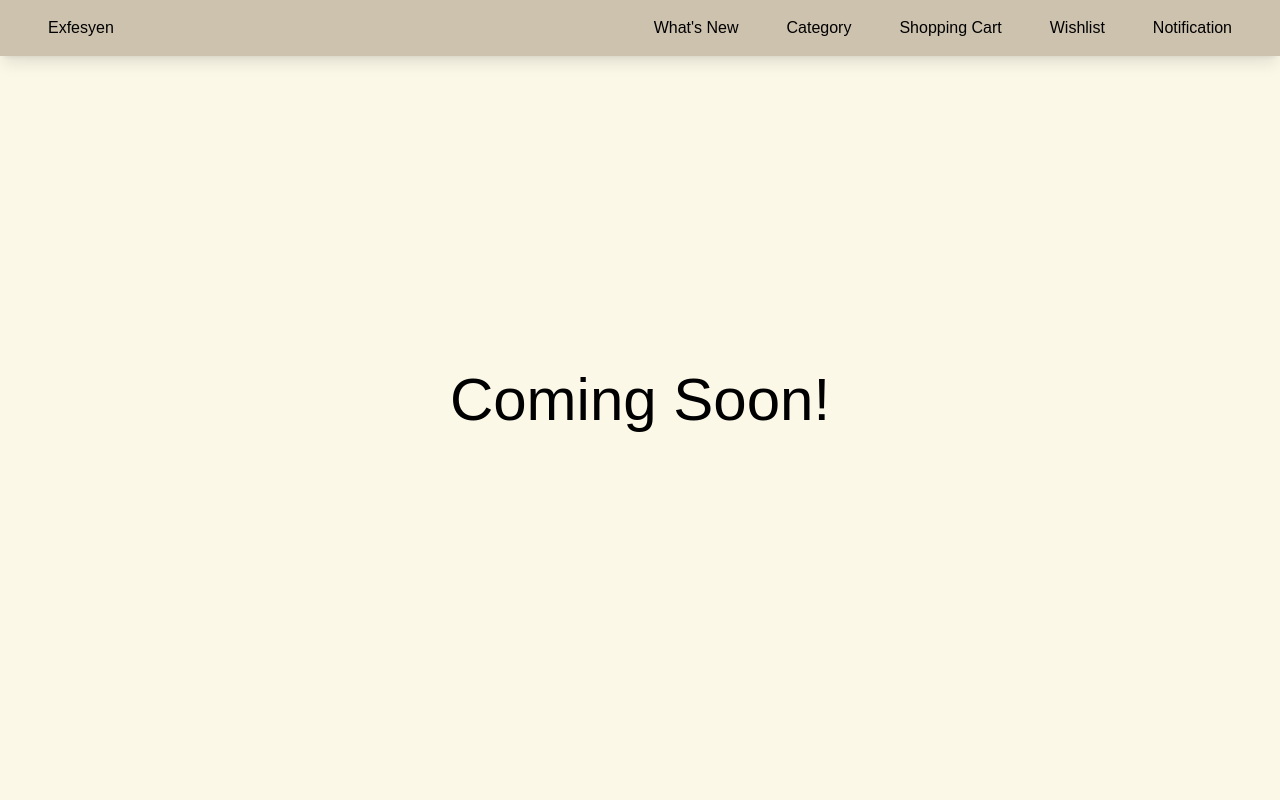
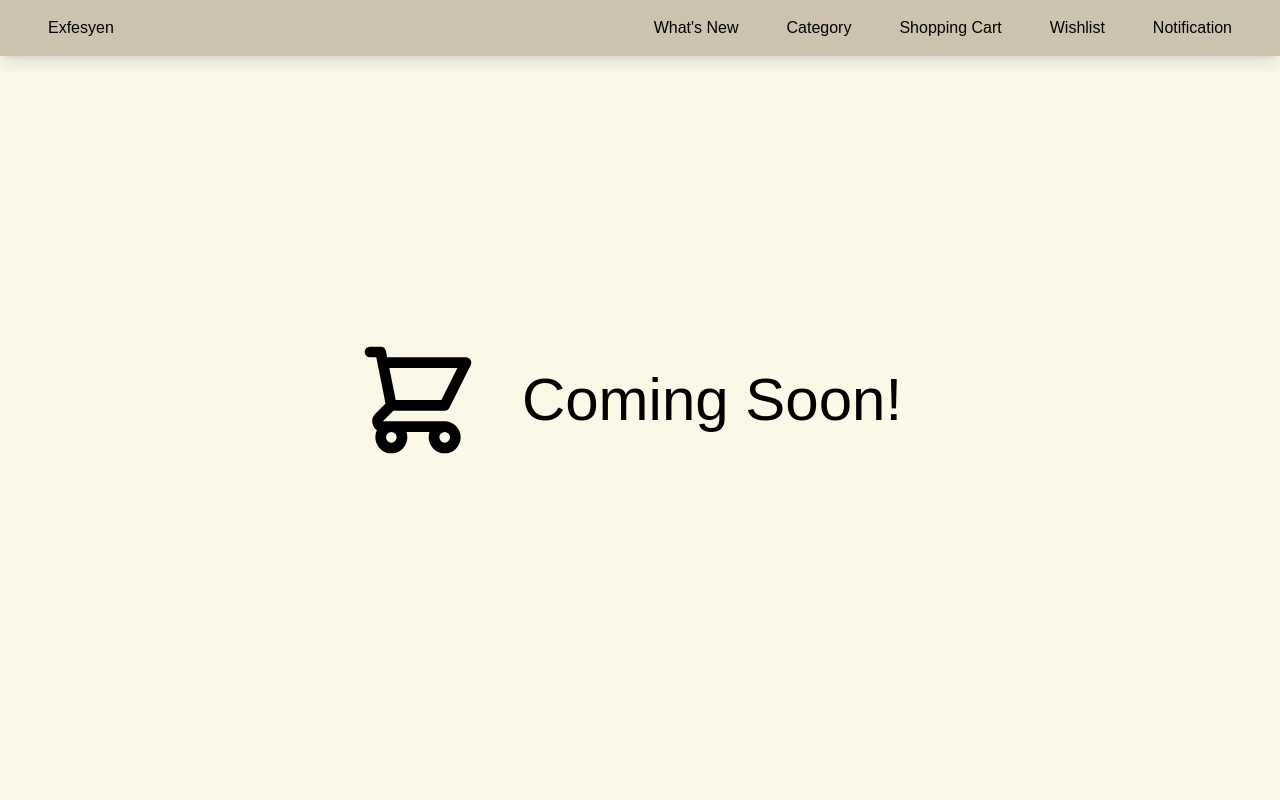
Before and after one commit to eugeniusms/exfesyen, a React (Create React App) app: page / in a window 1280 px wide. Shown: the top 800 px of the page. Built offline with nearby package versions, Linux system fonts and the light colour scheme.

Commit message:
Coming Soon Page Release

```diff
--- a/src/App.js
+++ b/src/App.js
@@ -6,6 +6,7 @@ import Header from './components/Header';
 import React from 'react';
 import Navbar from './components/Navbar/Navbar';
 import Footer from './components/Footer/Footer';
+import { ShoppingCartIcon } from '@heroicons/react/outline';
 
 function App() {
   return (
@@ -25,6 +26,7 @@ function App() {
               <Button preset="submit">Accept</Button>
             </div>
           </Card> */}
+          <ShoppingCartIcon className="w-32 h-32" />
           <Header>
             Coming Soon!
           </Header>
```
